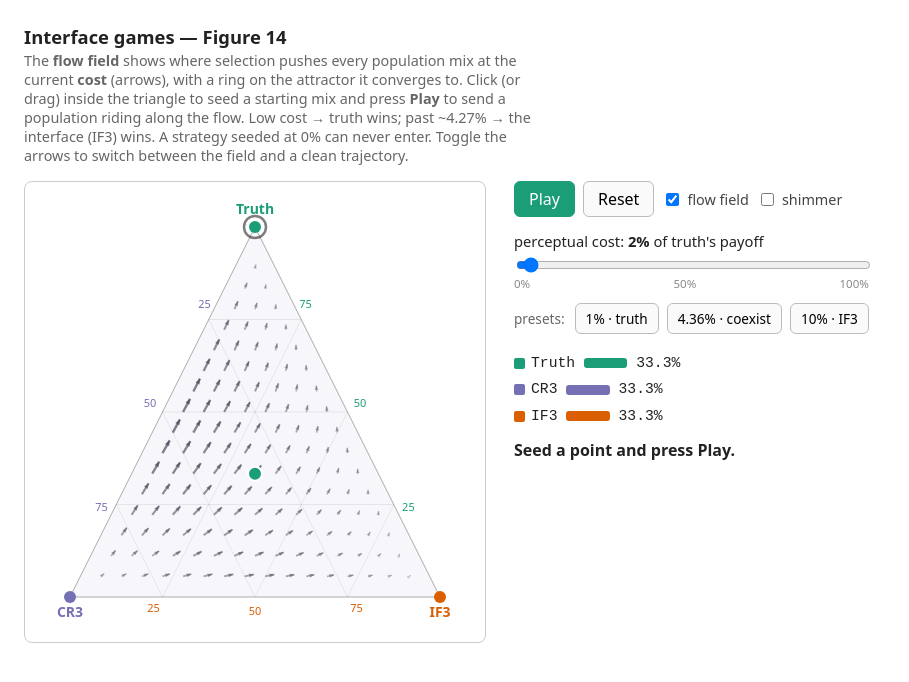
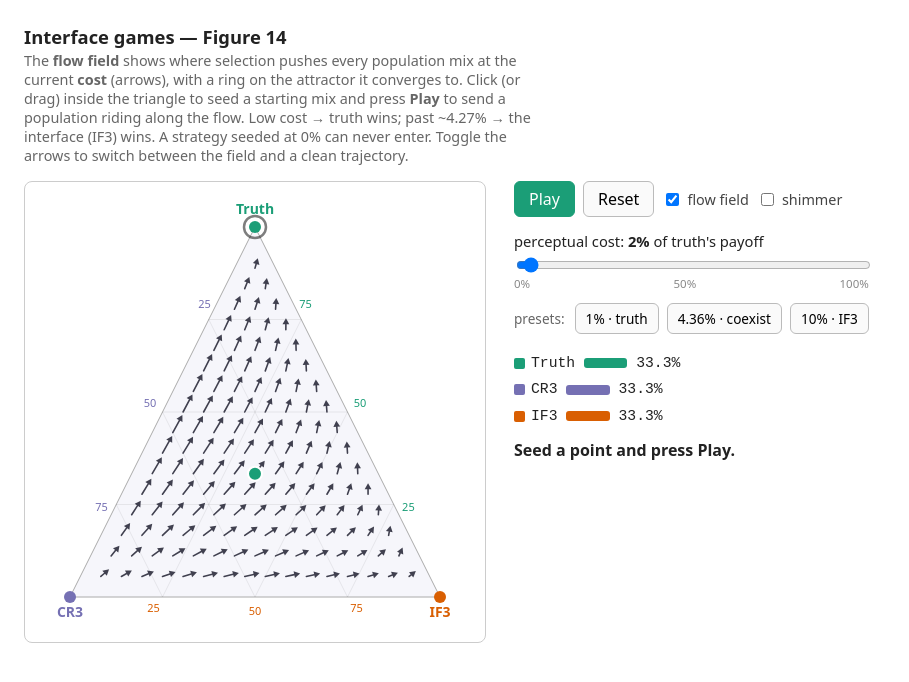
Before and after one commit to egilq137/interface-games, a website: page web/index.html in a window 1280 px wide. Shown: the whole page, without its empty margins (0-909 px from the left). Drawn offline with Linux system fonts and the light colour scheme.

Commit message:
Clearer flow-field arrows; shimmer bobs the whole arrow
- Redraw arrows crisply: solid colour (speed encoded by LENGTH, not opacity, so
  nothing looks faded) with a clear filled head offset from the shaft, round caps.
  No more blurry near-transparent arrows or hard-to-find heads.
- Shimmer now slides each whole arrow back and forth along its own direction (a
  gentle phase-offset bob), replacing the dot that crawled along a static arrow.
  It is a motion hint, not the literal velocity.

Co-Authored-By: Claude Opus 4.8 <noreply@anthropic.com>

```diff
--- a/web/index.html
+++ b/web/index.html
@@ -74,8 +74,13 @@
     const CONVERGED_SPEED = 2e-3;   // total |velocity| below this = flow effectively stopped (corner or coexistence)
     const MAX_TRAIL = 700;
     const FIELD_STEPS = 18;         // grid resolution for the flow-field arrows (interior points only)
-    const ARROW_MAX_PX = 15;        // pixel length of the strongest arrow (the rest scale to it)
-    const SHIMMER_RATE = 0.55;      // flow-hint phase advanced per second (a dot's base->tip speed)
+    const ARROW_MAX_PX = 20;        // pixel length of the fastest arrow
+    const ARROW_MIN_PX = 7;         // pixel length of the slowest arrow (still clearly visible)
+    const ARROW_HEAD_PX = 6;        // arrowhead length along the shaft
+    const ARROW_HEAD_W = 3.4;       // arrowhead half-width
+    const ARROW_COLOR = "#40404f";  // solid arrow colour (no opacity fade -> crisp)
+    const SHIMMER_RATE = 0.5;       // shimmer bobs per second
+    const SHIMMER_AMP_PX = 3.5;     // how far the arrow slides along its direction while bobbing
 
     const canvas = document.getElementById("view");
     const ctx = canvas.getContext("2d");
@@ -129,45 +134,44 @@
       attractorShares = s;
     }
 
-    // Build A: an arrow at each grid point pointing along the flow, length & weight ~ its speed
-    // (so arrows thin out near the attractor), plus a ring on the attractor itself.
+    // Build A: a crisp arrow at each grid point pointing along the flow. Speed is encoded by
+    // LENGTH (not opacity), so every arrow is solid and its head is easy to read; the shortest
+    // arrows sit near the attractor. Shimmer (optional) bobs the whole arrow along its direction.
     function drawField() {
       const bases = FIELD.map((p) => barycentricToPixel(p, TRIANGLE));
       const vels = FIELD.map(pixelVelocity);
       let maxMag = 1e-9;
       for (const [vx, vy] of vels) maxMag = Math.max(maxMag, Math.hypot(vx, vy));
-      const scale = ARROW_MAX_PX / maxMag;
+      ctx.strokeStyle = ARROW_COLOR;
+      ctx.fillStyle = ARROW_COLOR;
+      ctx.lineWidth = 1.6;
+      ctx.lineCap = "round";
+      ctx.lineJoin = "round";
       for (let i = 0; i < FIELD.length; i++) {
-        const [bx, by] = bases[i];
         const [vx, vy] = vels[i];
         const mag = Math.hypot(vx, vy);
         if (mag < 1e-7) continue;
-        const ex = bx + vx * scale, ey = by + vy * scale;
-        const strength = mag / maxMag;
-        const style = `rgba(70,70,85,${0.18 + 0.5 * strength})`;
-        ctx.strokeStyle = style;
-        ctx.fillStyle = style;
-        ctx.lineWidth = 1 + 1.4 * strength;
+        const ux = vx / mag, uy = vy / mag;                          // unit flow direction
+        const len = ARROW_MIN_PX + (ARROW_MAX_PX - ARROW_MIN_PX) * (mag / maxMag);
+        // shimmer: slide the whole arrow back and forth along its own direction
+        const bob = shimmerCheckbox.checked
+          ? Math.sin((shimmerT + i * 0.15) * 2 * Math.PI) * SHIMMER_AMP_PX
+          : 0;
+        const bx = bases[i][0] + ux * bob, by = bases[i][1] + uy * bob;
+        const tipX = bx + ux * len, tipY = by + uy * len;            // arrowhead tip
+        const neckX = bx + ux * (len - ARROW_HEAD_PX);               // where the shaft stops
+        const neckY = by + uy * (len - ARROW_HEAD_PX);
+        const px = -uy, py = ux;                                     // perpendicular, for the head
         ctx.beginPath();
         ctx.moveTo(bx, by);
-        ctx.lineTo(ex, ey);
+        ctx.lineTo(neckX, neckY);
         ctx.stroke();
-        const angle = Math.atan2(ey - by, ex - bx);
-        const head = 4 + 2 * strength;
         ctx.beginPath();
-        ctx.moveTo(ex, ey);
-        ctx.lineTo(ex - head * Math.cos(angle - 0.4), ey - head * Math.sin(angle - 0.4));
-        ctx.lineTo(ex - head * Math.cos(angle + 0.4), ey - head * Math.sin(angle + 0.4));
+        ctx.moveTo(tipX, tipY);
+        ctx.lineTo(neckX + px * ARROW_HEAD_W, neckY + py * ARROW_HEAD_W);
+        ctx.lineTo(neckX - px * ARROW_HEAD_W, neckY - py * ARROW_HEAD_W);
         ctx.closePath();
         ctx.fill();
-        if (shimmerCheckbox.checked) {
-          // a bright dot travelling base->tip hints flow direction; faster where the flow is faster
-          const f = (shimmerT * (0.4 + strength) + i * 0.137) % 1;
-          ctx.beginPath();
-          ctx.arc(bx + (ex - bx) * f, by + (ey - by) * f, 1.5 + 1.3 * strength, 0, Math.PI * 2);
-          ctx.fillStyle = `rgba(35,35,55,${0.45 + 0.4 * strength})`;
-          ctx.fill();
-        }
       }
       if (attractorShares) {
         const [ax, ay] = barycentricToPixel(attractorShares, TRIANGLE);
```
